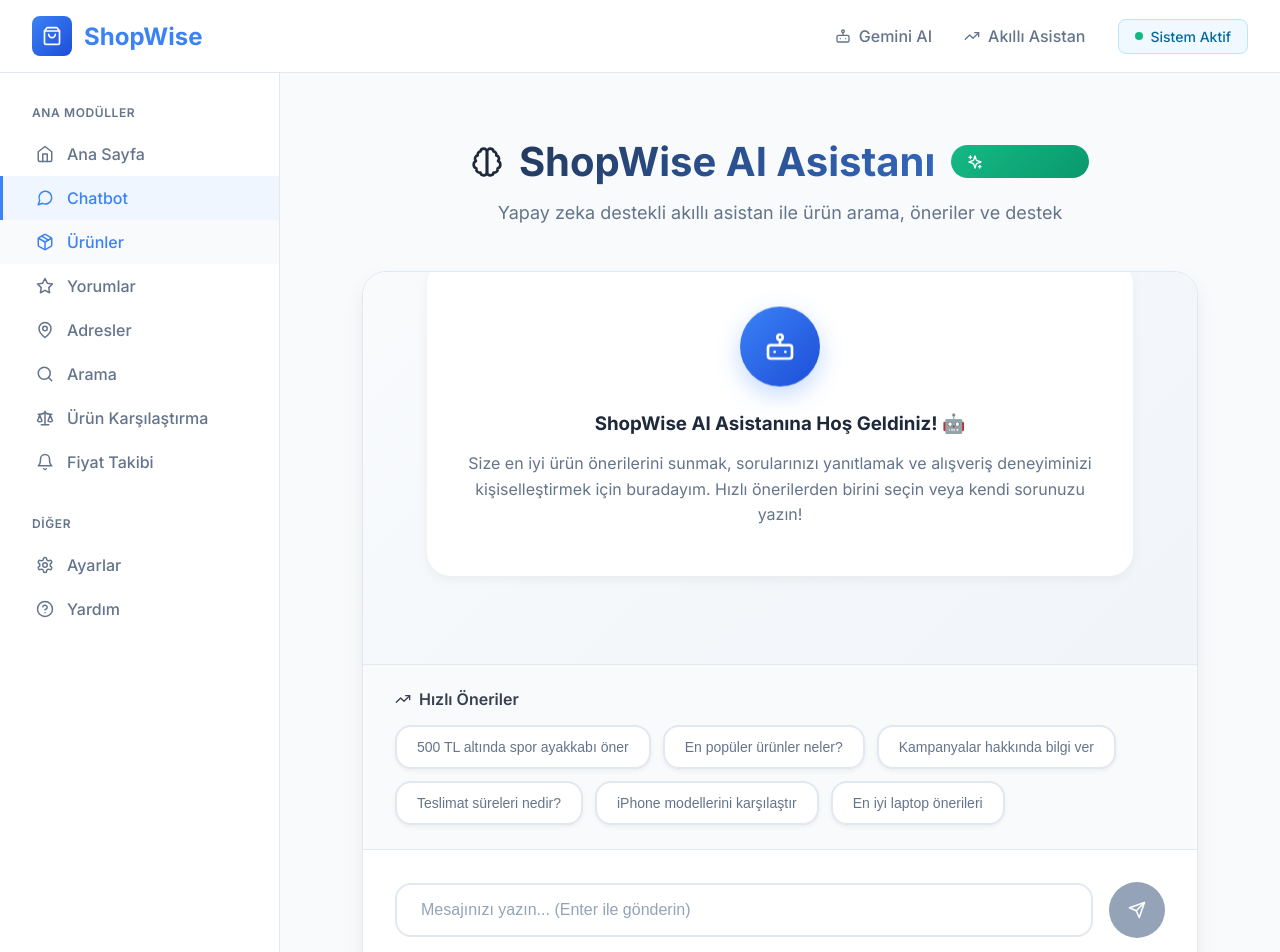
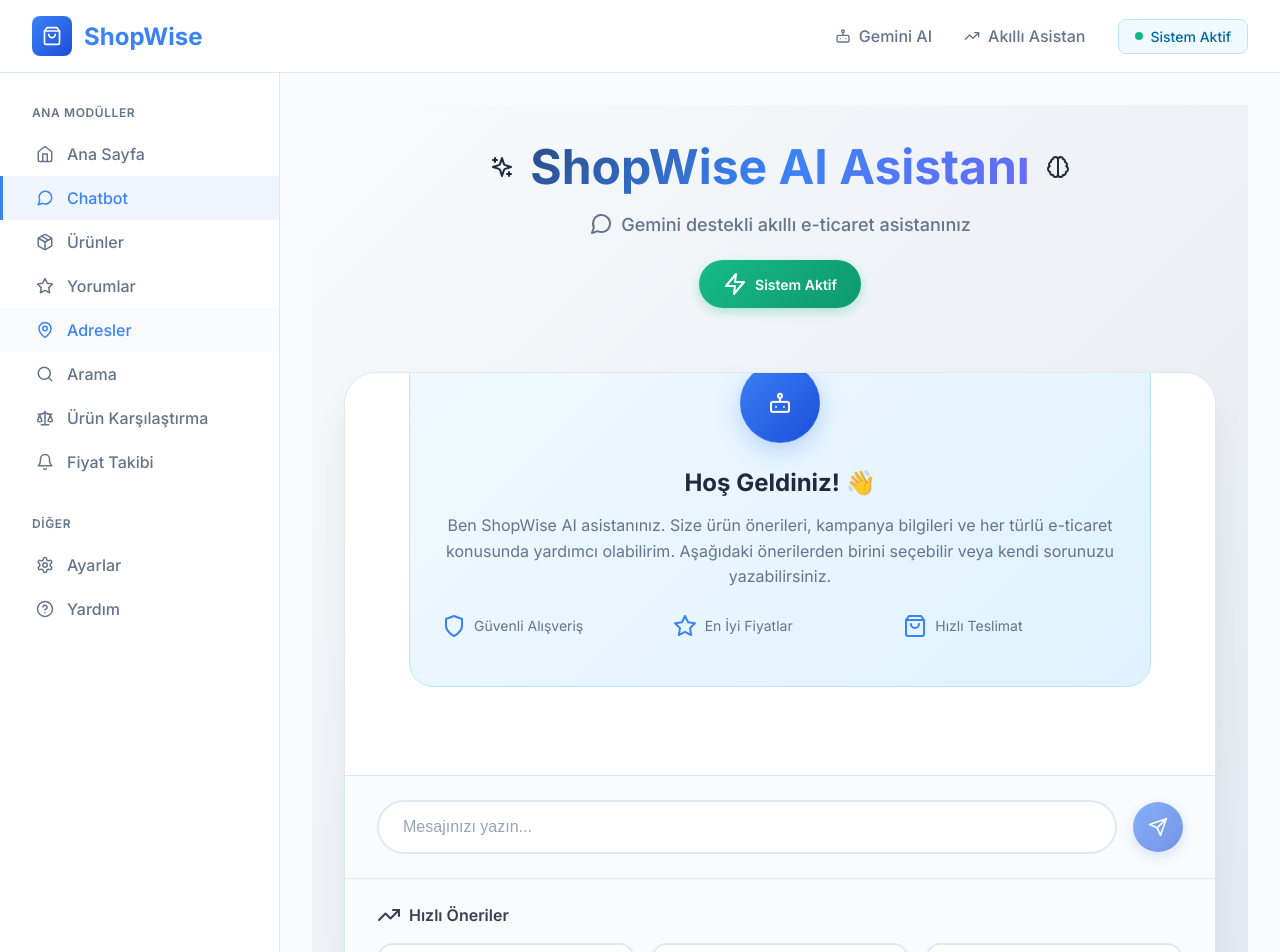
Before and after one commit to KadirKrtls/ShopWise-Gemini-E-Ticaret-Asistani, a React (Create React App) app in the folder frontend/: page /chatbot in a window 1280 px wide. Shown: the top 952 px of the page. Built offline with nearby package versions, Linux system fonts and the light colour scheme.

Commit message:
🎨 Chatbot sayfası profesyonel tasarımla tamamen yenilendi - Mesaj baloncukları, avatar sistemi, typing animasyonu, markdown desteği, responsive tasarım

```diff
--- a/frontend/src/pages/Chatbot.js
+++ b/frontend/src/pages/Chatbot.js
@@ -1,27 +1,68 @@
 import React, { useState, useEffect, useRef } from 'react';
 import styled, { keyframes, css } from 'styled-components';
-import { Send, Bot, User, Sparkles, Brain, Clock, ShoppingBag, Star, TrendingUp } from 'lucide-react';
+import { Send, Bot, User, Sparkles, Brain, Clock, ShoppingBag, Star, TrendingUp, MessageCircle, Zap, Shield } from 'lucide-react';
 import { useMutation } from 'react-query';
 import toast from 'react-hot-toast';
 import { getMockResponse } from '../utils/geminiMock';
 import { sampleProducts } from '../data/products';
 
+// Keyframes
+const spin = keyframes`
+  from { transform: rotate(0deg); }
+  to { transform: rotate(360deg); }
+`;
+
+const pulse = keyframes`
+  0%, 100% { opacity: 1; }
+  50% { opacity: 0.7; }
+`;
+
+const typing = keyframes`
+  0%, 60%, 100% { transform: translateY(0); }
+  30% { transform: translateY(-8px); }
+`;
+
+const float = keyframes`
+  0%, 100% { transform: translateY(0px); }
+  50% { transform: translateY(-8px); }
+`;
+
+const slideIn = keyframes`
+  from {
+    opacity: 0;
+    transform: translateY(20px);
+  }
+  to {
+    opacity: 1;
+    transform: translateY(0);
+  }
+`;
+
+const fadeIn = keyframes`
+  from { opacity: 0; }
+  to { opacity: 1; }
+`;
+
+// Main Container
 const ChatbotContainer = styled.div`
-  max-width: 900px;
+  max-width: 1000px;
   margin: 0 auto;
   padding: 2rem;
+  min-height: 100vh;
+  background: linear-gradient(135deg, #f8fafc 0%, #e2e8f0 100%);
 `;
 
+// Header Section
 const ChatHeader = styled.div`
   text-align: center;
-  margin-bottom: 3rem;
+  margin-bottom: 2rem;
   position: relative;
 `;
 
 const Title = styled.h1`
-  font-size: 2.5rem;
-  font-weight: 800;
-  background: linear-gradient(135deg, #1e293b, #3b82f6);
+  font-size: 3rem;
+  font-weight: 900;
+  background: linear-gradient(135deg, #1e293b 0%, #3b82f6 50%, #8b5cf6 100%);
   -webkit-background-clip: text;
   -webkit-text-fill-color: transparent;
   margin-bottom: 1rem;
@@ -29,48 +70,22 @@
   align-items: center;
   justify-content: center;
   gap: 1rem;
+
+  @media (max-width: 768px) {
+    font-size: 2rem;
+    flex-direction: column;
+  }
 `;
 
 const Subtitle = styled.p`
   color: #64748b;
   font-size: 1.125rem;
-  margin-bottom: 2rem;
-`;
-
-const spin = keyframes`
-  from {
-    transform: rotate(0deg);
-  }
-  to {
-    transform: rotate(360deg);
-  }
-`;
-
-const pulse = keyframes`
-  0%, 100% {
-    opacity: 1;
-  }
-  50% {
-    opacity: 0.8;
-  }
-`;
-
-const typing = keyframes`
-  0%, 60%, 100% {
-    transform: translateY(0);
-  }
-  30% {
-    transform: translateY(-10px);
-  }
-`;
-
-const float = keyframes`
-  0%, 100% {
-    transform: translateY(0px);
-  }
-  50% {
-    transform: translateY(-10px);
-  }
+  margin-bottom: 1.5rem;
+  font-weight: 500;
+  display: flex;
+  align-items: center;
+  justify-content: center;
+  gap: 0.5rem;
 `;
 
 const SystemStatus = styled.div`
@@ -79,163 +94,156 @@
   gap: 0.5rem;
   background: linear-gradient(135deg, #10b981, #059669);
   color: white;
-  padding: 0.5rem 1rem;
+  padding: 0.75rem 1.5rem;
   border-radius: 2rem;
   font-size: 0.875rem;
   font-weight: 600;
+  box-shadow: 0 4px 12px rgba(16, 185, 129, 0.3);
   animation: ${css`${pulse} 2s infinite`};
+  margin-bottom: 2rem;
 `;
 
+// Chat Container
 const ChatContainer = styled.div`
   background: white;
-  border-radius: 1.5rem;
-  box-shadow: 0 10px 25px -5px rgba(0, 0, 0, 0.1);
+  border-radius: 2rem;
+  box-shadow: 0 20px 40px -10px rgba(0, 0, 0, 0.1);
   overflow: hidden;
   height: 700px;
   display: flex;
   flex-direction: column;
   border: 1px solid #e2e8f0;
+  position: relative;
 `;
 
 const MessagesContainer = styled.div`
   flex: 1;
+  overflow-y: auto;
   padding: 2rem;
-  overflow-y: auto;
   display: flex;
   flex-direction: column;
   gap: 1.5rem;
-  background: linear-gradient(135deg, #f8fafc 0%, #f1f5f9 100%);
+
+  &::-webkit-scrollbar {
+    width: 6px;
+  }
+
+  &::-webkit-scrollbar-track {
+    background: #f1f5f9;
+    border-radius: 3px;
+  }
+
+  &::-webkit-scrollbar-thumb {
+    background: #cbd5e1;
+    border-radius: 3px;
+  }
 `;
 
+// Message Components
 const Message = styled.div`
   display: flex;
   gap: 1rem;
-  align-items: flex-start;
-  max-width: 85%;
-  animation: slideIn 0.3s ease-out;
+  animation: ${css`${slideIn} 0.3s ease-out`};
 
-  ${props => props.isUser ? 'margin-left: auto;' : 'margin-right: auto;'}
-
-  @keyframes slideIn {
-    from {
-      opacity: 0;
-      transform: translateY(10px);
-    }
-    to {
-      opacity: 1;
-      transform: translateY(0);
-    }
-  }
+  ${props => props.isUser && `
+    flex-direction: row-reverse;
+  `}
 `;
 
 const Avatar = styled.div`
-  width: 3rem;
-  height: 3rem;
+  width: 40px;
+  height: 40px;
   border-radius: 50%;
   display: flex;
   align-items: center;
   justify-content: center;
+  font-weight: 600;
+  font-size: 1rem;
+  flex-shrink: 0;
+
+  ${props => props.isUser ? `
+    background: linear-gradient(135deg, #3b82f6, #1d4ed8);
     color: white;
-  font-weight: 600;
-  flex-shrink: 0;
-  box-shadow: 0 4px 12px rgba(0, 0, 0, 0.15);
-  transition: all 0.3s ease;
-
-  ${props => props.isUser
-    ? `
-      background: linear-gradient(135deg, #3b82f6, #1d4ed8);
-      &:hover {
-        transform: scale(1.1);
-        box-shadow: 0 6px 20px rgba(59, 130, 246, 0.3);
-      }
-    `
-    : `
+  ` : `
     background: linear-gradient(135deg, #10b981, #059669);
-      &:hover {
-        transform: scale(1.1);
-        box-shadow: 0 6px 20px rgba(16, 185, 129, 0.3);
-      }
-    `
-  }
+    color: white;
+    animation: ${css`${float} 3s ease-in-out infinite`};
+  `}
 `;
 
 const MessageBubble = styled.div`
-  padding: 1.5rem;
+  max-width: 70%;
+  padding: 1rem 1.5rem;
   border-radius: 1.5rem;
-  max-width: 100%;
-  word-wrap: break-word;
   position: relative;
-  box-shadow: 0 4px 6px -1px rgba(0, 0, 0, 0.1);
-  transition: all 0.3s ease;
+  line-height: 1.6;
 
-  ${props => props.isUser
-    ? `
-      background: linear-gradient(135deg, #3b82f6, #2563eb);
+  ${props => props.isUser ? `
+    background: linear-gradient(135deg, #3b82f6, #1d4ed8);
     color: white;
     border-bottom-right-radius: 0.5rem;
-      margin-left: auto;
-      max-width: 75%;
-    `
-    : `
-      background: white;
+    box-shadow: 0 4px 12px rgba(59, 130, 246, 0.3);
+  ` : `
+    background: linear-gradient(135deg, #f8fafc, #e2e8f0);
     color: #1e293b;
+    border: 1px solid #e2e8f0;
     border-bottom-left-radius: 0.5rem;
-      border-left: 4px solid #10b981;
-      max-width: 75%;
-      box-shadow: 0 4px 12px rgba(0, 0, 0, 0.08);
-    `
-  }
-
-  &:hover {
-    transform: translateY(-2px);
-    box-shadow: 0 8px 25px -5px rgba(0, 0, 0, 0.15);
-  }
+    box-shadow: 0 4px 12px rgba(0, 0, 0, 0.05);
+  `}
 `;
 
 const MessageHeader = styled.div`
   display: flex;
   align-items: center;
-  justify-content: space-between;
-  margin-bottom: 0.75rem;
+  gap: 0.5rem;
+  margin-bottom: 0.5rem;
   font-size: 0.875rem;
+  font-weight: 600;
+
+  ${props => props.isUser ? `
+    color: rgba(255, 255, 255, 0.9);
+  ` : `
+    color: #64748b;
+  `}
+`;
+
+const MessageTime = styled.span`
+  font-size: 0.75rem;
   opacity: 0.8;
 `;
 
-const MessageTime = styled.div`
-  display: flex;
-  align-items: center;
-  gap: 0.25rem;
-  font-size: 0.75rem;
+const MessageContent = styled.div`
+  white-space: pre-line;
+
+  strong {
+    font-weight: 700;
+  }
+
+  em {
+    font-style: italic;
+  }
+
+  ul, ol {
+    margin: 0.5rem 0;
+    padding-left: 1.5rem;
+  }
+
+  li {
+    margin: 0.25rem 0;
+  }
 `;
 
-const GeminiBadge = styled.div`
-  position: absolute;
-  top: -8px;
-  left: 12px;
-  background: linear-gradient(135deg, #f59e0b, #d97706);
-  color: white;
-  padding: 0.25rem 0.75rem;
-  border-radius: 1rem;
-  font-size: 0.75rem;
-  font-weight: 600;
-  display: flex;
-  align-items: center;
-  gap: 0.25rem;
-  box-shadow: 0 2px 8px rgba(245, 158, 11, 0.3);
-  animation: ${css`${pulse} 2s infinite`};
-`;
-
+// Typing Indicator
 const TypingIndicator = styled.div`
   display: flex;
   align-items: center;
   gap: 0.5rem;
-  color: #64748b;
-  font-style: italic;
-  padding: 1rem;
-  background: white;
-  border-radius: 1rem;
-  margin-bottom: 1rem;
-  box-shadow: 0 2px 8px rgba(0, 0, 0, 0.05);
+  padding: 1rem 1.5rem;
+  background: linear-gradient(135deg, #f8fafc, #e2e8f0);
+  border-radius: 1.5rem;
+  border-bottom-left-radius: 0.5rem;
+  max-width: 70%;
+  animation: ${css`${fadeIn} 0.3s ease-out`};
 `;
 
 const TypingDots = styled.div`
@@ -244,10 +252,10 @@
 `;
 
 const TypingDot = styled.div`
-  width: 0.5rem;
-  height: 0.5rem;
+  width: 8px;
+  height: 8px;
   border-radius: 50%;
-  background: #94a3b8;
+  background: #64748b;
   animation: ${css`${typing} 1.4s infinite`};
 
   &:nth-child(2) {
@@ -259,23 +267,25 @@
   }
 `;
 
+// Input Section
 const InputContainer = styled.div`
-  padding: 2rem;
+  padding: 1.5rem 2rem;
+  background: #f8fafc;
   border-top: 1px solid #e2e8f0;
   display: flex;
   gap: 1rem;
   align-items: center;
-  background: white;
 `;
 
 const Input = styled.input`
   flex: 1;
   padding: 1rem 1.5rem;
   border: 2px solid #e2e8f0;
-  border-radius: 1rem;
+  border-radius: 2rem;
   font-size: 1rem;
   outline: none;
   transition: all 0.3s ease;
+  background: white;
 
   &:focus {
     border-color: #3b82f6;
@@ -292,8 +302,8 @@
 `;
 
 const SendButton = styled.button`
-  width: 3.5rem;
-  height: 3.5rem;
+  width: 50px;
+  height: 50px;
   border-radius: 50%;
   background: linear-gradient(135deg, #3b82f6, #1d4ed8);
   color: white;
@@ -307,7 +317,7 @@
 
   &:hover {
     transform: translateY(-2px);
-    box-shadow: 0 8px 20px rgba(59, 130, 246, 0.4);
+    box-shadow: 0 6px 16px rgba(59, 130, 246, 0.4);
   }
 
   &:active {
@@ -315,20 +325,20 @@
   }
 
   &:disabled {
-    background: #94a3b8;
+    opacity: 0.6;
     cursor: not-allowed;
     transform: none;
-    box-shadow: none;
   }
 `;
 
+// Suggestions Section
 const SuggestionsContainer = styled.div`
   padding: 1.5rem 2rem;
+  background: #f8fafc;
   border-top: 1px solid #e2e8f0;
-  background: #f8fafc;
 `;
 
-const SuggestionsTitle = styled.h4`
+const SuggestionsTitle = styled.h3`
   font-size: 1rem;
   font-weight: 600;
   color: #374151;
@@ -339,49 +349,53 @@
 `;
 
 const SuggestionsGrid = styled.div`
-  display: flex;
-  flex-wrap: wrap;
-  gap: 0.75rem;
+  display: grid;
+  grid-template-columns: repeat(auto-fit, minmax(200px, 1fr));
+  gap: 1rem;
 `;
 
 const SuggestionButton = styled.button`
-  padding: 0.75rem 1.25rem;
+  padding: 0.75rem 1rem;
   background: white;
   border: 2px solid #e2e8f0;
   border-radius: 1rem;
-  color: #64748b;
   font-size: 0.875rem;
   font-weight: 500;
+  color: #374151;
   cursor: pointer;
   transition: all 0.3s ease;
-  box-shadow: 0 2px 4px rgba(0, 0, 0, 0.05);
+  text-align: left;
 
   &:hover {
-    background: #3b82f6;
-    color: white;
     border-color: #3b82f6;
+    background: #f0f9ff;
     transform: translateY(-2px);
-    box-shadow: 0 4px 12px rgba(59, 130, 246, 0.3);
+    box-shadow: 0 4px 12px rgba(59, 130, 246, 0.1);
   }
 
   &:active {
     transform: translateY(0);
   }
+
+  &:disabled {
+    opacity: 0.6;
+    cursor: not-allowed;
+  }
 `;
 
+// Welcome Message
 const WelcomeMessage = styled.div`
   text-align: center;
   padding: 3rem 2rem;
-  color: #64748b;
-  background: white;
+  background: linear-gradient(135deg, #f0f9ff, #e0f2fe);
   border-radius: 1.5rem;
   margin: 2rem;
-  box-shadow: 0 4px 12px rgba(0, 0, 0, 0.05);
+  border: 1px solid #bae6fd;
 `;
 
 const WelcomeIcon = styled.div`
-  width: 5rem;
-  height: 5rem;
+  width: 80px;
+  height: 80px;
   background: linear-gradient(135deg, #3b82f6, #1d4ed8);
   border-radius: 50%;
   display: flex;
@@ -389,75 +403,51 @@
   justify-content: center;
   margin: 0 auto 1.5rem;
   color: white;
-  box-shadow: 0 8px 25px rgba(59, 130, 246, 0.3);
+  font-size: 2rem;
   animation: ${css`${float} 3s ease-in-out infinite`};
+  box-shadow: 0 8px 24px rgba(59, 130, 246, 0.3);
 `;
 
-const ProductCard = styled.div`
-  background: white;
-  border-radius: 1rem;
-  padding: 1rem;
-  margin: 0.5rem 0;
-  border: 1px solid #e2e8f0;
-  box-shadow: 0 2px 8px rgba(0, 0, 0, 0.05);
-  transition: all 0.3s ease;
+const WelcomeTitle = styled.h2`
+  font-size: 1.5rem;
+  font-weight: 700;
+  color: #1e293b;
+  margin-bottom: 1rem;
+`;
 
-  &:hover {
-    transform: translateY(-2px);
-    box-shadow: 0 4px 12px rgba(0, 0, 0, 0.1);
+const WelcomeText = styled.p`
+  color: #64748b;
+  line-height: 1.6;
+  margin-bottom: 1.5rem;
+`;
+
+const WelcomeFeatures = styled.div`
+  display: grid;
+  grid-template-columns: repeat(auto-fit, minmax(150px, 1fr));
+  gap: 1rem;
+  margin-top: 1.5rem;
+`;
+
+const FeatureItem = styled.div`
+  display: flex;
+  align-items: center;
+  gap: 0.5rem;
+  font-size: 0.875rem;
+  color: #64748b;
+
+  svg {
+    color: #3b82f6;
   }
 `;
 
-const ProductName = styled.div`
-  font-weight: 600;
-  color: #1e293b;
-  margin-bottom: 0.25rem;
-`;
-
-const ProductPrice = styled.div`
-  color: #3b82f6;
-  font-weight: 700;
-  font-size: 1.125rem;
-`;
-
-const ProductRating = styled.div`
-  display: flex;
-  align-items: center;
-  gap: 0.25rem;
-  color: #f59e0b;
-  font-size: 0.875rem;
-  margin-top: 0.25rem;
-`;
-
-const SpinningSparkles = styled(Sparkles)`
-  animation: ${css`${spin} 1s linear infinite`};
-`;
-
 function Chatbot() {
-  const [messages, setMessages] = useState([
-    {
-      id: 1,
-      text: "Merhaba! Ben ShopWise AI asistanınız. Size nasıl yardımcı olabilirim? Ürün arama, öneriler veya herhangi bir sorunuz için buradayım! 🤖✨",
-      isUser: false,
-      timestamp: new Date(),
-      isWelcome: true
-    }
-  ]);
+  const [messages, setMessages] = useState([]);
   const [inputValue, setInputValue] = useState('');
   const [isTyping, setIsTyping] = useState(false);
   const messagesEndRef = useRef(null);
 
-  const [suggestions] = useState([
-    "500 TL altında spor ayakkabı öner",
-    "En popüler ürünler neler?",
-    "Kampanyalar hakkında bilgi ver",
-    "Teslimat süreleri nedir?",
-    "iPhone modellerini karşılaştır",
-    "En iyi laptop önerileri"
-  ]);
-
   const scrollToBottom = () => {
-    messagesEndRef.current?.scrollIntoView({ behavior: "smooth" });
+    messagesEndRef.current?.scrollIntoView({ behavior: 'smooth' });
   };
 
   useEffect(() => {
@@ -575,9 +565,8 @@
         setMessages(prev => [...prev, newMessage]);
       },
       onError: (error) => {
+        console.error('Message send error:', error);
         toast.error('Mesaj gönderilemedi. Lütfen tekrar deneyin.');
-        console.error('Chat error:', error);
-        setIsTyping(false);
       }
     }
   );
@@ -593,21 +582,13 @@
     };
 
     setMessages(prev => [...prev, userMessage]);
+    setInputValue('');
     sendMessageMutation.mutate(inputValue);
-    setInputValue('');
   };
 
   const handleSuggestionClick = (suggestion) => {
     setInputValue(suggestion);
-    // Auto-send suggestion
-    const userMessage = {
-      id: Date.now(),
-      text: suggestion,
-      isUser: true,
-      timestamp: new Date()
-    };
-    setMessages(prev => [...prev, userMessage]);
-    sendMessageMutation.mutate(suggestion);
+    handleSendMessage();
   };
 
   const handleKeyPress = (e) => {
@@ -624,91 +605,119 @@
     });
   };
 
+  const suggestions = [
+    "500 TL altında spor ayakkabı öner",
+    "En popüler ürünler neler?",
+    "Kampanyalar hakkında bilgi ver",
+    "Teslimat süreleri nedir?",
+    "iPhone 15 hakkında bilgi ver",
+    "Laptop önerileri al"
+  ];
+
   return (
     <ChatbotContainer>
       <ChatHeader>
         <Title>
-          <Brain size={32} />
+          <Sparkles />
           ShopWise AI Asistanı
+          <Brain />
+        </Title>
+        <Subtitle>
+          <MessageCircle />
+          Gemini destekli akıllı e-ticaret asistanınız
+        </Subtitle>
         <SystemStatus>
-            <Sparkles size={16} />
+          <Zap />
           Sistem Aktif
         </SystemStatus>
-        </Title>
-        <Subtitle>
-          Yapay zeka destekli akıllı asistan ile ürün arama, öneriler ve destek
-        </Subtitle>
       </ChatHeader>
 
       <ChatContainer>
         <MessagesContainer>
-          {messages.length === 1 ? (
+          {messages.length === 0 && (
             <WelcomeMessage>
               <WelcomeIcon>
-                <Bot size={32} />
+                <Bot />
               </WelcomeIcon>
-              <h3 style={{ color: '#1e293b', marginBottom: '1rem' }}>
-                ShopWise AI Asistanına Hoş Geldiniz! 🤖
-              </h3>
-              <p style={{ lineHeight: '1.6' }}>
-                Size en iyi ürün önerilerini sunmak, sorularınızı yanıtlamak ve
-                alışveriş deneyiminizi kişiselleştirmek için buradayım.
-                Hızlı önerilerden birini seçin veya kendi sorunuzu yazın!
-              </p>
+              <WelcomeTitle>Hoş Geldiniz! 👋</WelcomeTitle>
+              <WelcomeText>
+                Ben ShopWise AI asistanınız. Size ürün önerileri, kampanya bilgileri ve
+                her türlü e-ticaret konusunda yardımcı olabilirim. Aşağıdaki önerilerden
+                birini seçebilir veya kendi sorunuzu yazabilirsiniz.
+              </WelcomeText>
+              <WelcomeFeatures>
+                <FeatureItem>
+                  <Shield />
+                  Güvenli Alışveriş
+                </FeatureItem>
+                <FeatureItem>
+                  <Star />
+                  En İyi Fiyatlar
+                </FeatureItem>
+                <FeatureItem>
+                  <ShoppingBag />
+                  Hızlı Teslimat
+                </FeatureItem>
+              </WelcomeFeatures>
             </WelcomeMessage>
-          ) : (
-            messages.map((message) => (
+          )}
+
+          {messages.map((message) => (
             <Message key={message.id} isUser={message.isUser}>
               <Avatar isUser={message.isUser}>
-                  {message.isUser ? <User size={18} /> : <Bot size={18} />}
+                {message.isUser ? <User size={20} /> : <Bot size={20} />}
               </Avatar>
               <MessageBubble isUser={message.isUser}>
-                  {!message.isUser && !message.isWelcome && (
-                    <GeminiBadge>
-                      <Sparkles size={12} />
-                      AI
-                    </GeminiBadge>
-                  )}
-                  <MessageHeader>
-                    <span>{message.isUser ? 'Siz' : 'ShopWise AI'}</span>
-                    <MessageTime>
-                      <Clock size={12} />
-                      {formatTime(message.timestamp)}
-                    </MessageTime>
+                <MessageHeader isUser={message.isUser}>
+                  {message.isUser ? 'Siz' : 'Gemini AI'}
+                  <MessageTime>{formatTime(message.timestamp)}</MessageTime>
                 </MessageHeader>
-                  <div style={{ whiteSpace: 'pre-line' }}>
-                    {message.text}
-                  </div>
+                <MessageContent>{message.text}</MessageContent>
               </MessageBubble>
             </Message>
-            ))
-          )}
+          ))}
 
           {isTyping && (
             <Message isUser={false}>
               <Avatar isUser={false}>
-                <Bot size={18} />
+                <Bot size={20} />
               </Avatar>
-              <MessageBubble isUser={false}>
               <TypingIndicator>
-                  <SpinningSparkles size={16} />
-                  Yazıyor...
+                <MessageHeader isUser={false}>
+                  Gemini AI
+                  <MessageTime>yazıyor...</MessageTime>
+                </MessageHeader>
                 <TypingDots>
                   <TypingDot />
                   <TypingDot />
                   <TypingDot />
                 </TypingDots>
               </TypingIndicator>
-              </MessageBubble>
             </Message>
           )}
 
           <div ref={messagesEndRef} />
         </MessagesContainer>
 
+        <InputContainer>
+          <Input
+            value={inputValue}
+            onChange={(e) => setInputValue(e.target.value)}
+            onKeyPress={handleKeyPress}
+            placeholder="Mesajınızı yazın..."
+            disabled={isTyping}
+          />
+          <SendButton
+            onClick={handleSendMessage}
+            disabled={!inputValue.trim() || isTyping}
+          >
+            <Send size={20} />
+          </SendButton>
+        </InputContainer>
+
         <SuggestionsContainer>
           <SuggestionsTitle>
-            <TrendingUp size={16} />
+            <TrendingUp />
             Hızlı Öneriler
           </SuggestionsTitle>
           <SuggestionsGrid>
@@ -716,29 +725,13 @@
               <SuggestionButton
                 key={index}
                 onClick={() => handleSuggestionClick(suggestion)}
-                disabled={sendMessageMutation.isLoading || isTyping}
+                disabled={isTyping}
               >
                 {suggestion}
               </SuggestionButton>
             ))}
           </SuggestionsGrid>
         </SuggestionsContainer>
-
-        <InputContainer>
-          <Input
-            value={inputValue}
-            onChange={(e) => setInputValue(e.target.value)}
-            onKeyPress={handleKeyPress}
-            placeholder="Mesajınızı yazın... (Enter ile gönderin)"
-            disabled={sendMessageMutation.isLoading || isTyping}
-          />
-          <SendButton
-            onClick={handleSendMessage}
-            disabled={!inputValue.trim() || sendMessageMutation.isLoading || isTyping}
-          >
-            <Send size={18} />
-          </SendButton>
-        </InputContainer>
       </ChatContainer>
     </ChatbotContainer>
   );
```
Lines whose indentation alone changed are shown as unchanged.
